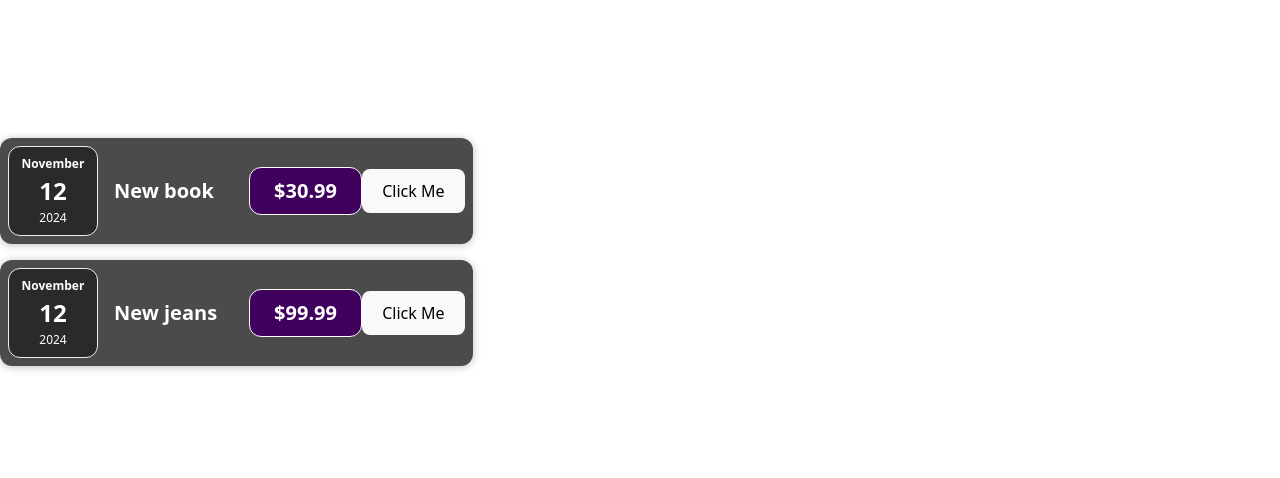
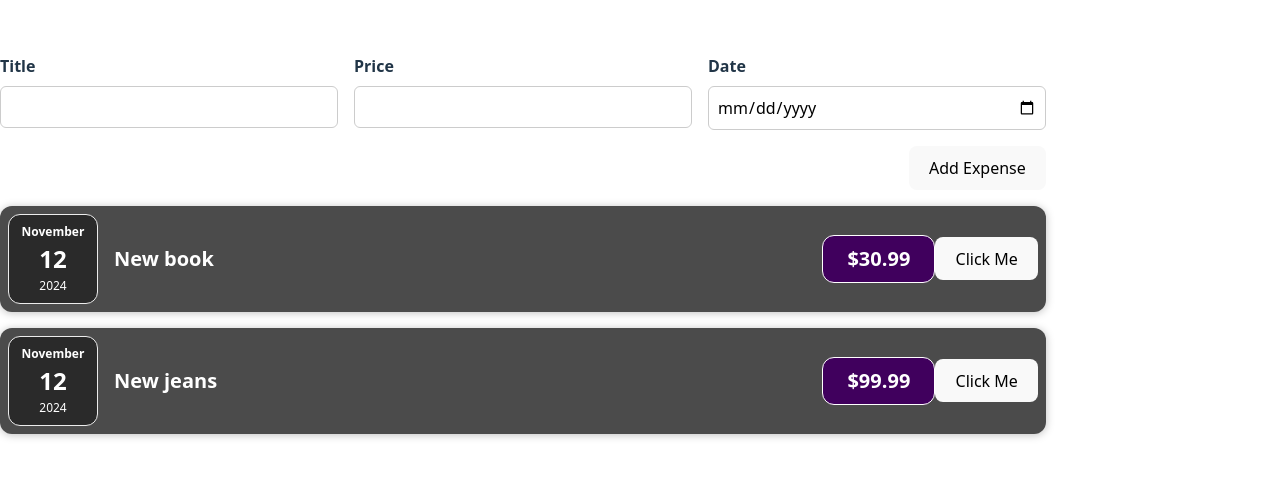
Before and after one commit to Jarthesecond2/expenses, a React (Vite) app: page / in a window 1280 px wide. Shown: the part 148-626 px from the top of the page. Built offline with nearby package versions, Linux system fonts and the light colour scheme.

Commit message:
Added NewExpense area and style

```diff
--- a/src/App.jsx
+++ b/src/App.jsx
@@ -1,6 +1,6 @@
 import './App.css'
-import ExpenseItem from "./components/Expenses/ExpenseItem.jsx";
-
+import ExpenseItem from "./components/Expenses/ExpenseItem";
+import NewExpense from "./components/NewExpense/NewExpense";
 function App() {
   const expenses = [
   {
@@ -17,10 +17,11 @@
 
   return (
 
-    <>
+    <div className="App">
+      <NewExpense></NewExpense>
       <ExpenseItem data={expenses[0]} />
       <ExpenseItem data={expenses[1]} />
-    </>
+    </div>
 
   );
 }
--- /dev/null
+++ b/src/components/NewExpense/ExpenseForm.css
@@ -0,0 +1,26 @@
+.new-expense__controls {
+    display: flex;
+    flex-wrap: wrap;
+    gap: 1rem;
+    margin-bottom: 1rem;
+    text-align: left;
+}
+
+.new-expense__control label {
+    font-weight: bold;
+    margin-bottom: 0.5rem;
+    display: block;
+}
+
+.new-expense__control input {
+    font: inherit;
+    padding: 0.5rem;
+    border-radius: 6px;
+    border: 1px solid #ccc;
+    width: 20rem;
+    max-width: 100%;
+}
+
+.new-expense__actions {
+    text-align: right;
+}
--- /dev/null
+++ b/src/components/NewExpense/ExpenseForm.jsx
@@ -0,0 +1,27 @@
+import "./ExpenseForm.css"
+
+const ExpenseForm = () => {
+    return (
+        <form>
+            <div className="new-expense__controls">
+                <div className="new-expense__control">
+                    <label>Title</label>
+                    <input type="text" />
+                </div>
+                <div className="new-expense__control">
+                    <label>Price</label>
+                    <input type="number" min="0.01" step="0.01" />
+                </div>
+                <div className="new-expense__control">
+                    <label>Date</label>
+                    <input type="date" min="2024-11-12" max="2026-01-31" />
+                </div>
+            </div>
+            <div className="new-expense__actions">
+                <button type="submit">Add Expense</button>
+            </div>
+        </form>
+    )
+}
+
+export default ExpenseForm
--- /dev/null
+++ b/src/components/NewExpense/NewExpense.css
@@ -0,0 +1,38 @@
+.new-expense {
+    background-color: #a892ee;
+    padding: 1rem;
+    margin: 2rem auto;
+    width: 50rem;
+    max-width: 95%;
+    border-radius: 12px;
+    text-align: center;
+    box-shadow: 0 1px 8px rgba(0, 0, 0, 0.25);
+}
+
+.new-expense button {
+    font: inherit;
+    cursor: pointer;
+    padding: 1rem 2rem;
+    border: 1px solid #40005d;
+    background-color: #40005d;
+    color: white;
+    border-radius: 12px;
+    margin-right: 1rem;
+}
+
+.new-expense button:hover,
+.new-expense button:active {
+    background-color: #510674;
+    border-color: #510674;
+}
+
+.new-expense button.alternative {
+    color: #220131;
+    border-color: transparent;
+    background-color: transparent;
+}
+
+.new-expense button.alternative:hover,
+.new-expense button.alternative:active {
+    background-color: #ddb3f8;
+}
--- /dev/null
+++ b/src/components/NewExpense/NewExpense.jsx
@@ -0,0 +1,10 @@
+import ExpenseForm from './ExpenseForm'
+const NewExpense = (props) => {
+    return(
+        <div className='new-expense'>
+            <ExpenseForm />
+        </div>
+    )
+}
+
+export default NewExpense
```
